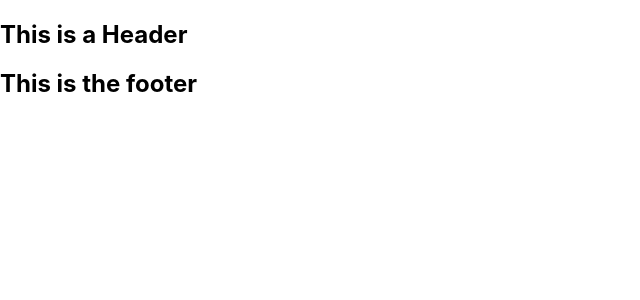
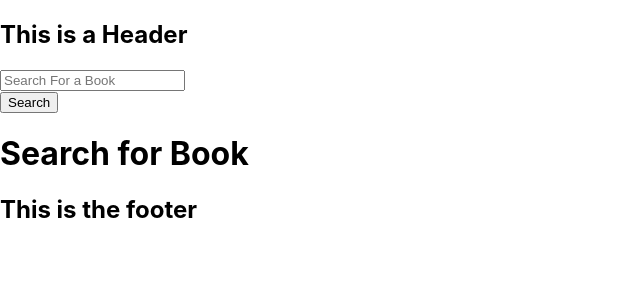
Before and after one commit to ZNaddaf/book-wyrm, a React (Create React App) app in the folder client/: page /search in a window 1280 px wide. Shown: the top 300 px of the page, without its empty margins (0-640 px from the left). Built offline with nearby package versions, Linux system fonts and the light colour scheme.

Commit message:
search form

```diff
--- a/client/src/App.js
+++ b/client/src/App.js
@@ -8,6 +8,7 @@ import HomePage from './pages/HomePage';
 import LandingPage from './pages/LandingPage';
 import LogIn from "./pages/LogIn";
 import SignUp from "./pages/SignUp";
+import Search from "./pages/Search";
 
 function App() {
   return (
@@ -19,6 +20,7 @@ function App() {
           <Route exact path="/home" component={HomePage} />
           <Route exact path="/login" component={LogIn} />
           <Route exact path="/signup" component={SignUp} />
+          <Route exact path="/search" component={Search} />
         </Wrapper>
         <Footer />
       </div>
--- /dev/null
+++ b/client/src/components/SearchForm.js
@@ -0,0 +1,24 @@
+import React from "react";
+
+function SearchForm(props) {
+    return (
+        <form>
+        <div className="form-group">
+            <input
+            onChange={props.handleInputChange}
+            value={props.value}
+            name="search"
+            className="form-conrol"
+            placeholder="Search For a Book"
+            id="search"
+            />
+            <br />
+            <button onClick={props.handleFormSubmit} className="btn btn=primary">
+                Search
+                </button>
+        </div>
+        </form>
+    )
+}
+
+export default SearchForm;
--- a/client/src/pages/Search.js
+++ b/client/src/pages/Search.js
@@ -1,4 +1,5 @@
 import React, { Component } from 'react';
+import SearchForm from "../components/SearchForm"
 
 class Search extends Component {
     constructor(props) {
@@ -8,6 +9,7 @@ class Search extends Component {
     render() {
         return (
             <div>
+                <SearchForm />
                 <h1>Search for Book</h1>
             </div>
          );
```
